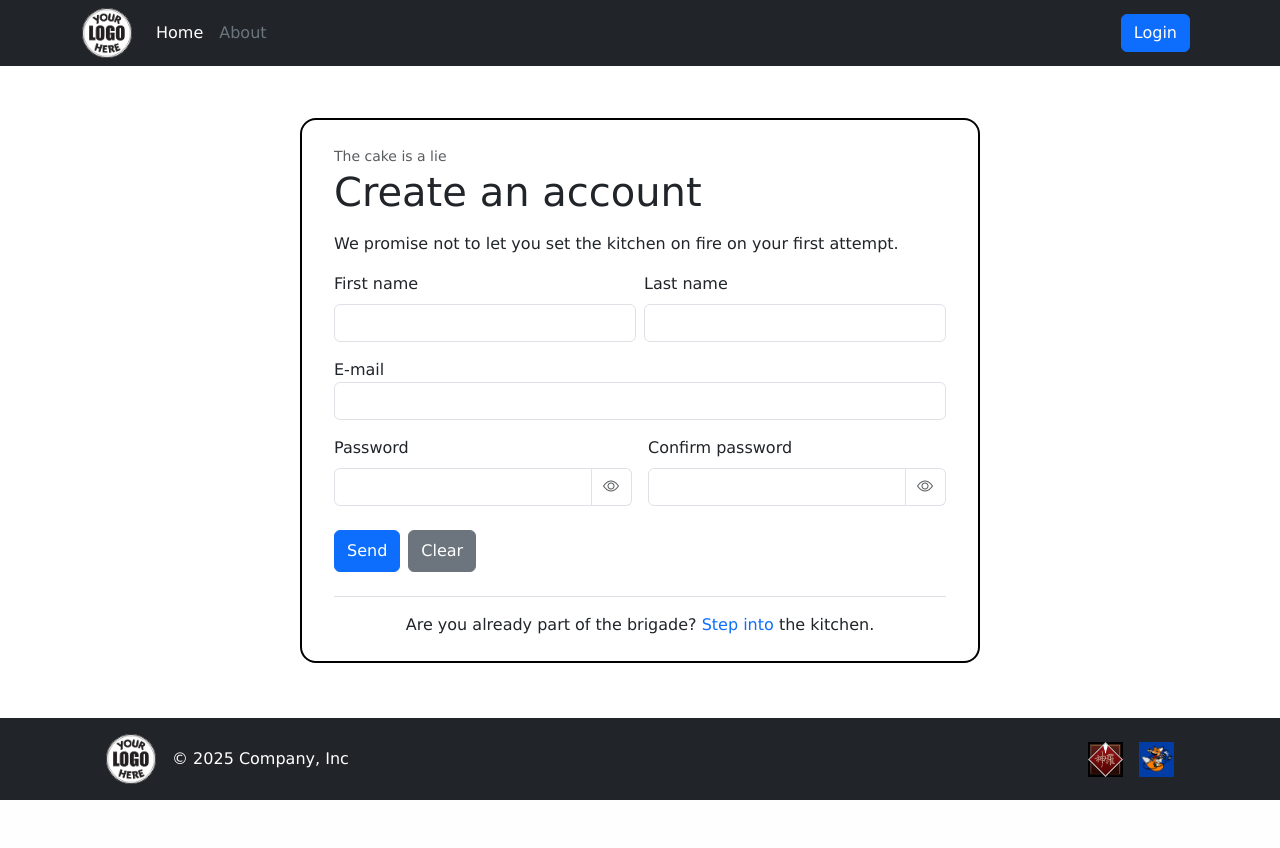
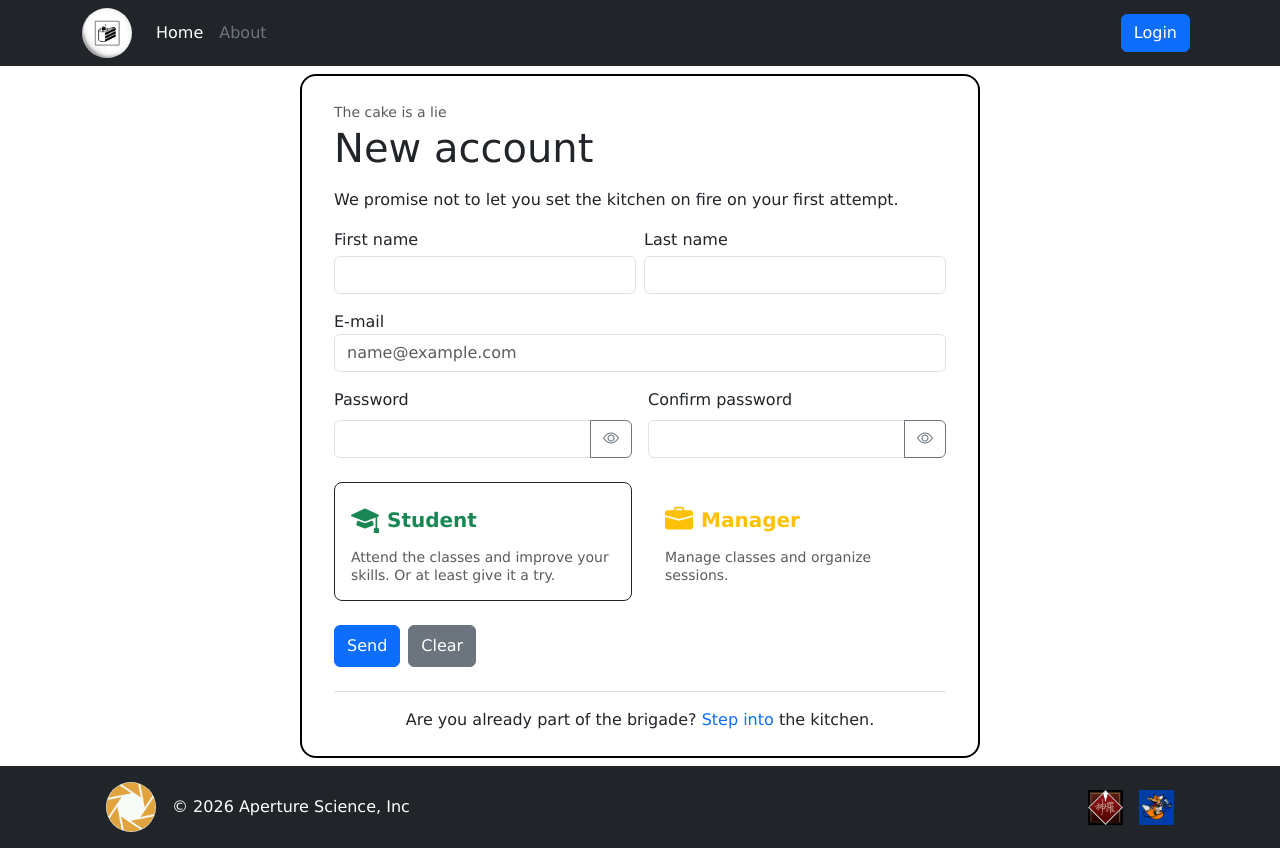
Before and after one commit to Cloud-L91/course-booking-webapp, a Flask app: page /register in a window 1280 px wide. Before the commit the page ends 800 px from the top, so only its background shows below. Run offline with Flask 3, Linux system fonts and the light colour scheme.

Commit message:
Register completed

```diff
--- a/app.py
+++ b/app.py
@@ -53,7 +53,8 @@
                 password=db_user["password_hash"],
                 role=db_user["role"]
             )
-            login_user(logged_in_user)
+            result = login_user(logged_in_user)
+            print(result)
             return redirect(url_for("home"))
 
     return render_template("authentication/login.html")
@@ -68,10 +69,30 @@
 def register():
     if request.method == "POST":
         form_data = request.form.to_dict()
-        username = form_data.get("username")
+        first_name = form_data.get("first_name")
+        last_name = form_data.get("last_name")
         email = form_data.get("email")
         password = form_data.get("password")
+        confirm_password = form_data.get("confirm_password")
+        role = form_data.get("role")
 
+        if not all([first_name, last_name, email, password, confirm_password, role]):
+            return render_template("authentication/register.html", error="All fields are required")
+
+        if password != confirm_password:
+            return render_template("authentication/register.html", error="Passwords do not match")
+
+        existing_user = user_dao.get_user_by_email(email)
+        if existing_user:
+            return render_template("authentication/register.html", error="User already exists")
+
+        password_hash = generate_password_hash(password)
+        success = user_dao.add_user(first_name, last_name, email, password_hash, role)
+
+        if not success:
+            return render_template("authentication/register.html", error="Failed to register user")
+
+        return redirect(url_for("login"))
     return render_template("authentication/register.html")
 
 @login_manager.user_loader
--- /dev/null
+++ b/static/js/main.js
@@ -0,0 +1,20 @@
+function setupPasswordToggle(buttonId, inputId, iconId) {
+    const toggleBtn = document.getElementById(buttonId);
+    const inputField = document.getElementById(inputId);
+    const icon = document.getElementById(iconId);
+
+    if (toggleBtn && inputField && icon) {
+        toggleBtn.addEventListener('click', function () {
+            const isPassword = inputField.type === 'password';
+            inputField.type = isPassword ? 'text' : 'password';
+
+            icon.classList.toggle('bi-eye', !isPassword);
+            icon.classList.toggle('bi-eye-slash', isPassword);
+        });
+    }
+}
+
+document.addEventListener('DOMContentLoaded', function () {
+    setupPasswordToggle('togglePassword', 'password', 'togglePasswordIcon');
+    setupPasswordToggle('toggleConfirmPassword', 'confirm_password', 'toggleConfirmPasswordIcon');
+});
--- a/templates/authentication/login.html
+++ b/templates/authentication/login.html
@@ -1,7 +1,7 @@
 {% extends "base.html" %}
 
 {% block title %}
-Cooking School - Login
+The cake is a lie - Login
 {% endblock %}
 
 {% block content %}
--- a/templates/authentication/register.html
+++ b/templates/authentication/register.html
@@ -1,7 +1,7 @@
 {% extends "base.html" %}
 
 {% block title %}
-Cooking School - Register
+The cake is a lie - Register
 {% endblock %}
 
 {% block content %}
@@ -9,23 +9,30 @@
     <div class="register-box">
         <form class="form-signin" method="POST" action="{{ url_for('register') }}">
             <small class="text-body-secondary">The cake is a lie</small>
-            <h1 class="mb-3 fw-normal">Create an account</h1>
+            <h1 class="mb-3 fw-normal">New account</h1>
             <p>We promise not to let you set the kitchen on fire on your first attempt.</p>
+
+            {% if error %}
+            <div class="alert alert-danger py-2 small" role="alert">
+                {{ error }}
+            </div>
+            {% endif %}
 
             <div class="row g-2 mb-3">
                 <div class="col-sm-6">
-                    <label class="form-label" for="first_name mb-1">First name</label>
+                    <label class="form-label mb-1" for="first_name">First name</label>
                     <input class="form-control" type="text" id="first_name" name="first_name" placeholder="" required>
                 </div>
                 <div class="col-sm-6">
-                    <label class="form-label" for="last_name" mb-1>Last name</label>
+                    <label class="form-label mb-1" for="last_name">Last name</label>
                     <input class="form-control" type="text" id="last_name" name="last_name" placeholder="" required>
                 </div>
             </div>
 
             <div class="mb-3">
                 <label for="email">E-mail</label>
-                <input class="form-control" type="text" id="email" name="email" placeholder="">
+                <input class="form-control" type="email" id="email" name="email" placeholder="name@example.com"
+                    required>
             </div>
 
             <div class="row g-3 mb-4">
@@ -34,19 +41,50 @@
                     <div class="input-group">
                         <input type="password" class="form-control" id="password" name="password" placeholder=""
                             required>
-                        <span class="input-group-text bg-white border-start-0 text-muted cursor-pointer">
-                            <i class="bi bi-eye"></i>
-                        </span>
+                        <button type="button" class="btn btn-outline-secondary bg-white" id="togglePassword">
+                            <i class="bi bi-eye" id="togglePasswordIcon"></i>
+                        </button>
                     </div>
                 </div>
                 <div class="col-sm-6">
-                    <label class="form-label" for="confirmPassword">Confirm password</label>
+                    <label class="form-label" for="confirm_password">Confirm password</label>
                     <div class="input-group">
                         <input type="password" class="form-control" id="confirm_password" name="confirm_password"
                             placeholder="" required>
-                        <span class="input-group-text bg-white border-start-0 text-muted cursor-pointer">
-                            <i class="bi bi-eye"></i>
-                        </span>
+                        <button type="button" class="btn btn-outline-secondary bg-white" id="toggleConfirmPassword">
+                            <i class="bi bi-eye" id="toggleConfirmPasswordIcon"></i>
+                        </button>
+                    </div>
+                </div>
+            </div>
+
+
+            <div class="mb-4">
+                <div class="row g-3">
+                    <div class="col-6">
+                        <input type="radio" class="btn-check" name="role" id="role_student" value="student" checked>
+                        <label class="btn role-card text-start p-3 w-100 h-100 rounded-3" for="role_student">
+                            <div class="d-flex align-items-center mb-2">
+                                <i class="bi bi-mortarboard-fill fs-3 text-success me-2"></i>
+                                <span class="fw-bold fs-5 text-success">Student</span>
+                            </div>
+                            <p class="text-muted small mb-0 lh-sm">
+                                Attend the classes and improve your skills. Or at least give it a try.
+                            </p>
+                        </label>
+                    </div>
+
+                    <div class="col-6">
+                        <input type="radio" class="btn-check" name="role" id="role_manager" value="manager">
+                        <label class="btn role-card text-start p-3 w-100 h-100 rounded-3" for="role_manager">
+                            <div class="d-flex align-items-center mb-2">
+                                <i class="bi bi-briefcase-fill fs-3 text-warning me-2"></i>
+                                <span class="fw-bold fs-5 text-warning">Manager</span>
+                            </div>
+                            <p class="text-muted small mb-0 lh-sm">
+                                Manage classes and organize sessions.
+                            </p>
+                        </label>
                     </div>
                 </div>
             </div>
--- a/templates/base.html
+++ b/templates/base.html
@@ -4,7 +4,7 @@
 <head>
     <meta charset="UTF-8">
 
-    <title> {% block title %} Cooking School {% endblock %} </title>
+    <title> {% block title %} The cake is a lie {% endblock %} </title>
 
     <link href="https://cdn.jsdelivr.net/npm/bootstrap@5.3.3/dist/css/bootstrap.min.css" rel="stylesheet">
     <link rel="stylesheet" href="https://cdn.jsdelivr.net/npm/bootstrap-icons@1.11.3/font/bootstrap-icons.min.css">
@@ -21,8 +21,8 @@
             <div class="d-flex flex-wrap align-items-center">
                 <a href="{{ url_for('home') }}" class="d-flex align-items-center me-3 text-white text-decoration-none">
                     <img class="site-logo rounded-circle" width="50" height="50"
-                        src="{{ url_for('static', filename='img/logos/placeholder_logo.jpg') }}"
-                        alt="Cooking School logo">
+                        src="{{ url_for('static', filename='img/logos/cake_3.jpg') }}"
+                        alt="The cake is a lie logo">
                 </a>
                 <ul class="nav me-auto mb-2 mb-md-0">
                     <li><a href="{{ url_for('home') }}" class="nav-link px-2 text-white">Home</a></li>
@@ -72,9 +72,9 @@
                     <a href="{{ url_for('home') }}"
                         class="d-flex align-items-center me-3 text-white text-decoration-none">
                         <img class="site-logo rounded-circle" width="50" height="50"
-                            src="{{ url_for('static', filename='img/logos/placeholder_logo.jpg') }}" alt="">
+                            src="{{ url_for('static', filename='img/logos/aperture_science.jpg') }}" alt="">
                     </a>
-                    <span class="text-body-primary">© 2025 Company, Inc</span>
+                    <span class="text-body-primary">© 2026 Aperture Science, Inc</span>
                 </div>
 
                 <ul class="nav col-md-4 justify-content-end list-unstyled d-flex mx-4">
@@ -95,6 +95,7 @@
         </div>
     </footer>
     <script src="https://cdn.jsdelivr.net/npm/bootstrap@5.3.3/dist/js/bootstrap.bundle.min.js"></script>
+    <script src="{{ url_for('static', filename='js/main.js') }}"></script>
 </body>
 
 </html>
--- a/templates/profiles/create_class.html
+++ b/templates/profiles/create_class.html
@@ -1,7 +1,7 @@
 {% extends "base.html" %}
 
 {% block title %}
-Cooking School - Create class
+The cake is a lie - Create class
 {% endblock %}
 
 {% block content %}
--- a/templates/public/index.html
+++ b/templates/public/index.html
@@ -1,7 +1,7 @@
 {% extends "base.html" %}
 
 {% block title %}
-Cooking School - Home
+The cake is a lie - Home
 {% endblock %}
 
 {% block content %}
@@ -13,7 +13,7 @@
         <div class="position-absolute top-0 start-0 w-100 h-100 d-flex align-items-center hero-mask">
             <div class="container">
                 <div class="text-white col-lg-8">
-                    <h1 class="display-5 fw-bold mb-3">Cooking School</h1>
+                    <h1 class="display-5 fw-bold mb-3">The cake is a lie</h1>
                     <p class="lead mb-4">
                         Discover hands-on classes with top chefs, book your workstation in the kitchen, and hone your culinary skills.
                     </p>
```
Also changed, not shown: dao/user_dao.py (+19 -0 lines), templates/public/session_details.html (+14 -4 lines), database/project3_database.db, static/img/logos/aperture_science.jpg (added), static/img/logos/cake.jpg (added), static/img/logos/cake_2.jpg (added), static/img/logos/cake_3.jpg (added).
